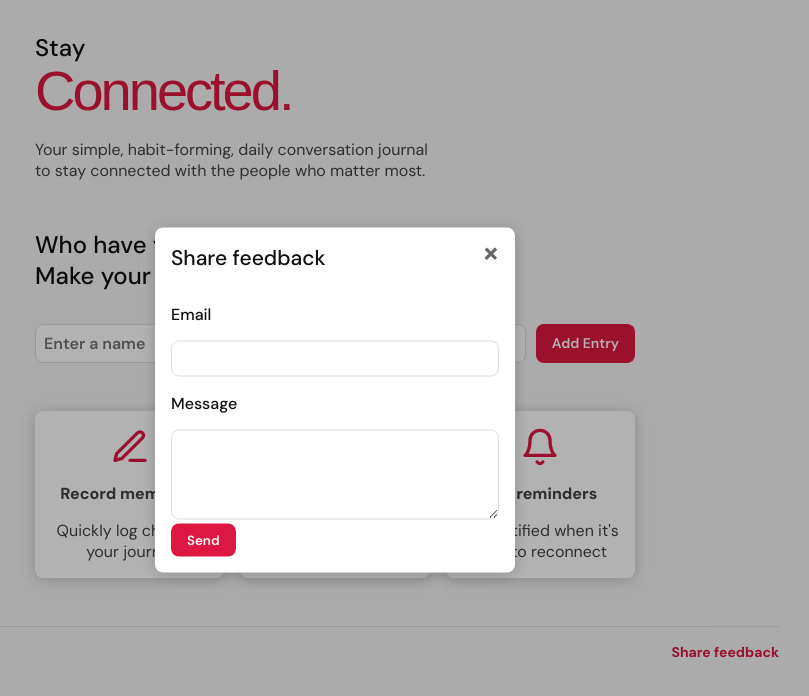
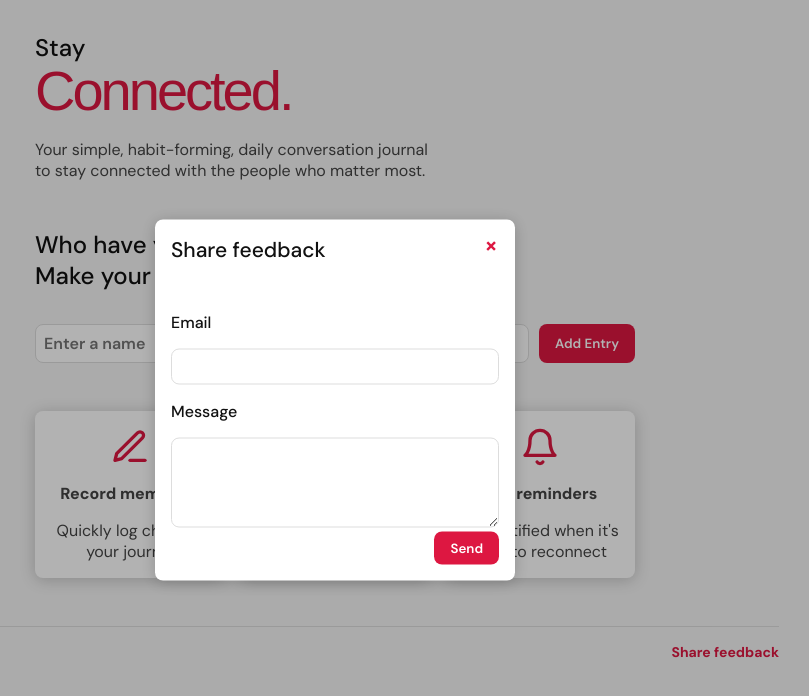
Before and after one commit to dmcb/conversation-journal, a SvelteKit app: page / in a window 1280 px wide. Both pictures are taken after a click on the button "Share feedback". Shown: the top 696 px of the page, without its empty margins (305-1114 px from the left). Built offline with nearby package versions, Linux system fonts and the light colour scheme; a web font is replaced by a local one.

Commit message:
Refactors util button styles and others

```diff
--- a/src/lib/components/ContactForm.svelte
+++ b/src/lib/components/ContactForm.svelte
@@ -61,3 +61,15 @@
 		{/if}
 	</button>
 </form>
+
+<style>
+	form {
+		display: flex;
+		flex-wrap: wrap;
+		justify-content: flex-end;
+	}
+
+	.form-group {
+		width: 100%;
+	}
+</style>
--- a/src/lib/components/EntryForm.svelte
+++ b/src/lib/components/EntryForm.svelte
@@ -197,8 +197,4 @@
 		background-color: var(--color-background);
 		outline: none;
 	}
-
-	button[type='submit'] {
-		font-size: var(--font-size-small);
-	}
 </style>
--- a/src/lib/components/Modal.svelte
+++ b/src/lib/components/Modal.svelte
@@ -33,7 +33,7 @@
 		on:keydown={handleKeydown}
 	></div>
 	<div class="modal">
-		<button class="close-btn" on:click={onClose}>&times;</button>
+		<button class="util" on:click={onClose}>&times;</button>
 		<div class="modal-content" role="dialog" aria-modal="true">
 			<slot />
 		</div>
@@ -70,35 +70,16 @@
 			box-shadow var(--transition-speed);
 	}
 
-	.close-btn {
-		background: none;
-		border: none;
-		font-size: 2rem;
-		cursor: pointer;
-		color: var(--color-faint-text);
-		position: absolute;
-		top: 0.5rem;
-		right: 0.5rem;
-		margin: 0;
-		padding: 0;
-		line-height: 0;
-		height: 2rem;
-		width: 2rem;
-		display: flex;
-		align-items: center;
-		justify-content: center;
-		transition: all var(--transition-speed);
-		border-radius: 100%;
-	}
-
-	.close-btn:hover {
-		background-color: var(--color-border);
-	}
-
 	.modal-content {
 		overflow-y: scroll;
 		overflow-x: hidden;
 		padding: var(--spacing);
+	}
+
+	button.util {
+		position: absolute;
+		right: 0.25rem;
+		top: 0.25rem;
 	}
 
 	:global(.modal-content ul) {
--- a/src/routes/+layout.svelte
+++ b/src/routes/+layout.svelte
@@ -187,6 +187,7 @@
 	:global(button:disabled) {
 		opacity: 0.7;
 		cursor: not-allowed;
+		pointer-events: none;
 	}
 
 	:global(button.action:hover) {
@@ -208,6 +209,26 @@
 	:global(button.secondary:hover:not(:disabled)) {
 		color: color-mix(in srgb, var(--brandcolor1) 80%, black);
 		background-color: transparent;
+	}
+
+	:global(button.util) {
+		background: none;
+		border: none;
+		font-size: 1.5rem;
+		cursor: pointer;
+		color: var(--brandcolor1);
+		width: 2.5rem;
+		height: 2.5rem;
+		border-radius: 100%;
+		display: flex;
+		align-items: center;
+		justify-content: center;
+		transition: all var(--transition-speed);
+	}
+
+	:global(button.util:hover:not(:disabled)) {
+		background-color: var(--color-border);
+		color: var(--brandcolor1);
 	}
 
 	main {
--- a/src/routes/+page.svelte
+++ b/src/routes/+page.svelte
@@ -176,13 +176,6 @@
 		vertical-align: top;
 	}
 
-	.curved-arrow {
-		width: 3rem;
-		height: 4rem;
-		color: var(--brandcolor1);
-		transform: translateY(var(--spacing-small));
-	}
-
 	@media (min-width: 632px) {
 		ul {
 			flex-wrap: nowrap;
```
Also changed, not shown: src/lib/components/Calendar.svelte (+3 -29 lines).
